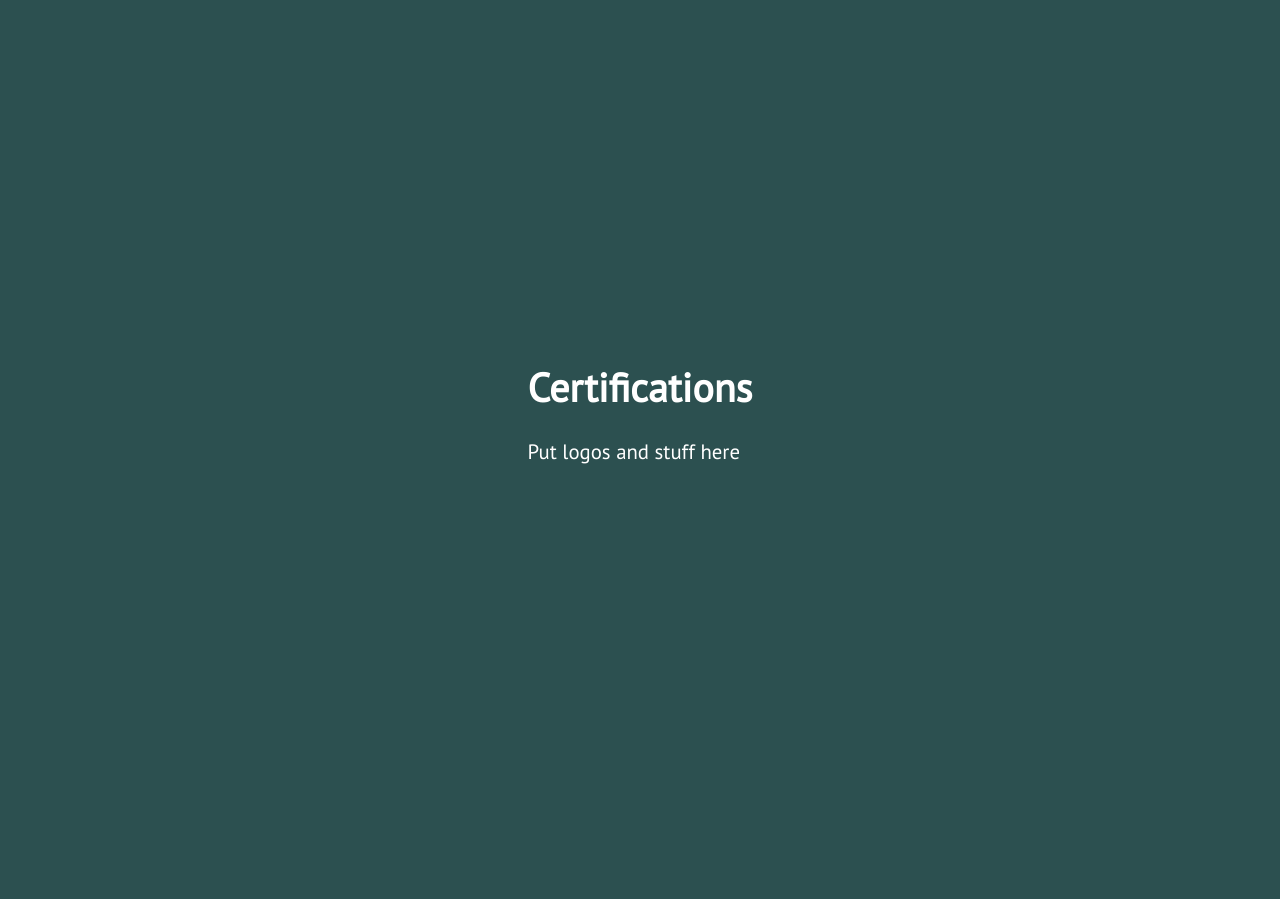
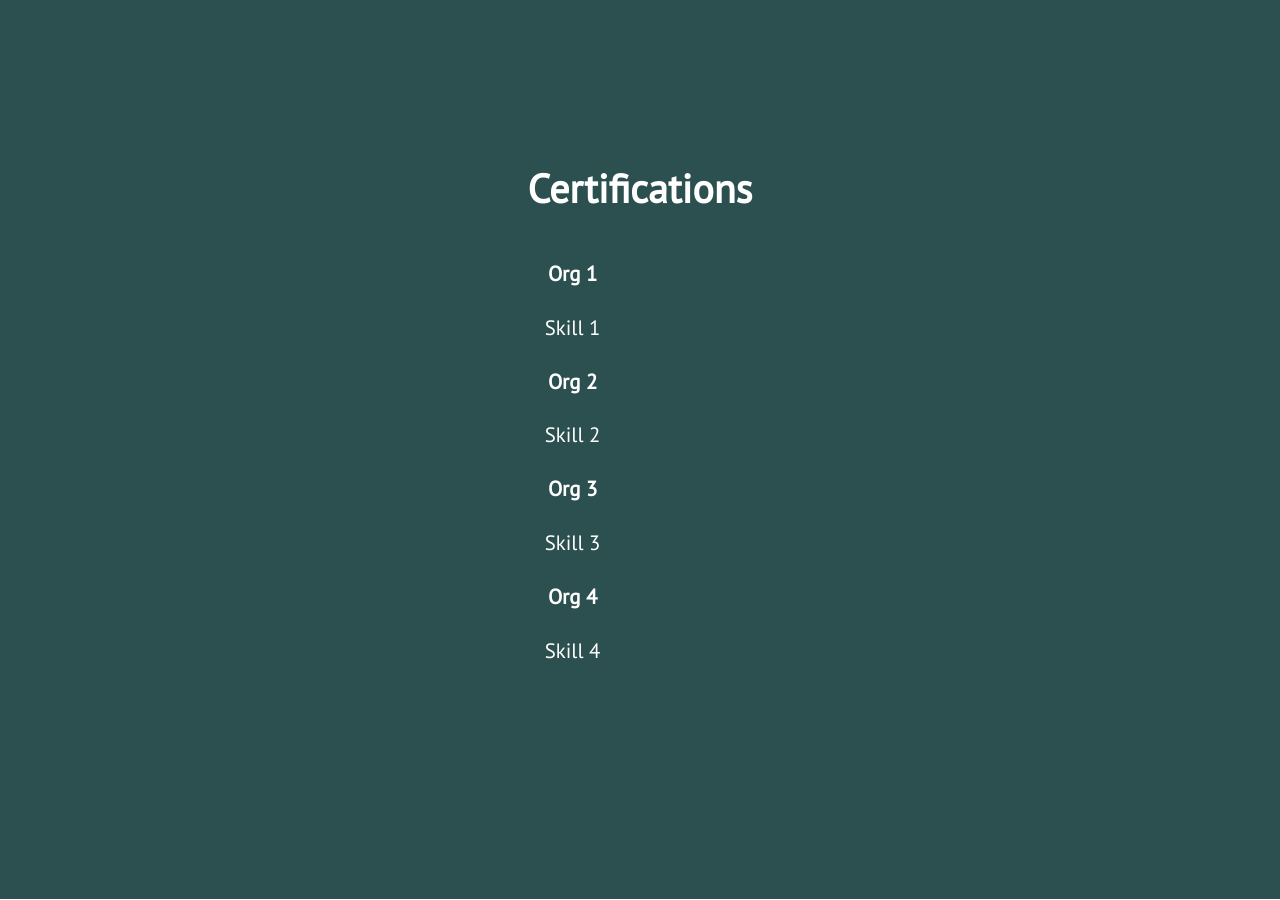
Before and after one commit to cmcabrera97/cmcabrera97.github.io, a Jekyll site: the page built from index.html, in a window 1280 px wide and 900 px high, scrolled down 2001 px. Built offline with Jekyll 4.4.1, drawn with Linux system fonts in a browser that asks for light colours; nearby versions of some CDN libraries.

Commit message:
Update certs.html

```diff
--- a/_includes/certs.html
+++ b/_includes/certs.html
@@ -2,9 +2,32 @@
     <section class="section about" id="certs">
         <div id="about-text">
             <div class="section-heading">Certifications</div>
-            <p class="paragraph-text justify-text">
-                Put logos and stuff here
-            </p>
+            <div class="skills-grid">
+                <div class="what-i-do">
+                    <h3 class="center-align skills-subsection">Org 1</h3>
+                    <p class="paragraph-text center-align">
+                        Skill 1
+                    </p>
+                <div class="what-i-do">
+                    <h3 class="center-align skills-subsection">Org 2</h3>
+                    <p class="paragraph-text center-align">
+                        Skill 2
+                    </p>
+                </div>
+                <div class="what-i-do">
+                    <h3 class="center-align skills-subsection">Org 3</h3>
+                    <p class="paragraph-text center-align">
+                        Skill 3
+                    </p>
+                </div>
+                <div class="what-i-do">
+                    <h3 class="center-align skills-subsection">Org 4</h3>
+                    <p class="paragraph-text center-align">
+                        Skill 4
+                    </p>
+                </div>
+                </div>
+            </div>
         </div>
     </section>
 </div>
```
